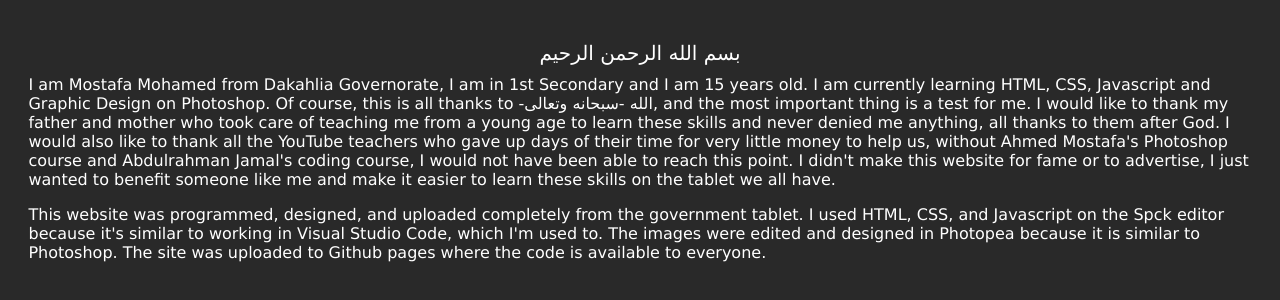
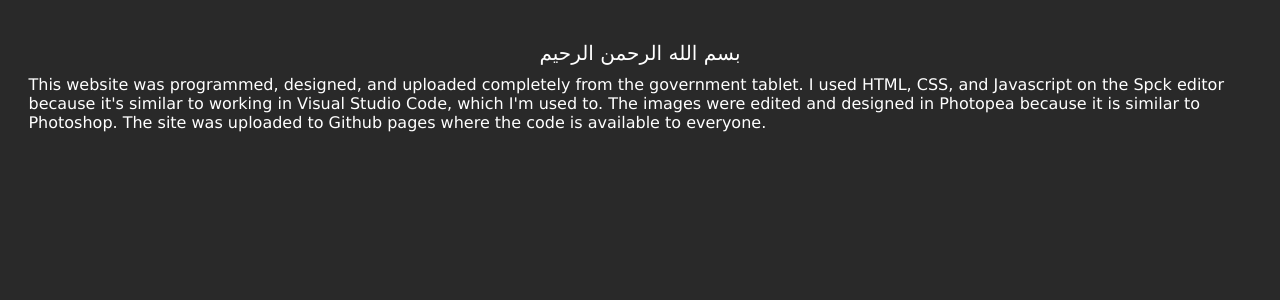
Before and after one commit to 79856734/tablet-course, a plain HTML site: page about.html in a window 1280 px wide. Shown: the part 234-534 px from the top of the page. Drawn offline with Linux system fonts and the light colour scheme.

Commit message:
Update about.html

```diff
--- a/about.html
+++ b/about.html
@@ -25,10 +25,10 @@
 <center>
   بسم الله الرحمن الرحيم
 </center>
-  <p style="margin-top:10px;margin-left:1%;margin-right:1%;font-size:16px;">
+  <!-- <p style="margin-top:10px;margin-left:1%;margin-right:1%;font-size:16px;">
     I am Mostafa Mohamed from Dakahlia Governorate, I am in 1st Secondary and I am 15 years old. I am currently learning HTML, CSS, Javascript and Graphic Design on Photoshop. Of course, this is all thanks to -الله -سبحانه وتعالى, and the most important thing is a test for me. I would like to thank my father and mother who took care of teaching me from a young age to learn these skills and never denied me anything, all thanks to them after God. I would also like to thank all the YouTube teachers who gave up days of their time for very little money to help us, without Ahmed Mostafa's Photoshop course and Abdulrahman Jamal's coding course, I would not have been able to reach this point. I didn't make this website for fame or to advertise, I just wanted to benefit someone like me and make it easier to learn these skills on the tablet we all have.
   </p>
-
+  -->
   <p style="margin-top:10px;margin-left:1%;margin-right:1%;font-size:16px;">
   This website was programmed, designed, and uploaded completely from the government tablet. I used HTML, CSS, and Javascript on the Spck editor because it's similar to working in Visual Studio Code, which I'm used to. The images were edited and designed in Photopea because it is similar to Photoshop. The site was uploaded to Github pages where the code is available to everyone.
 </p>
```
